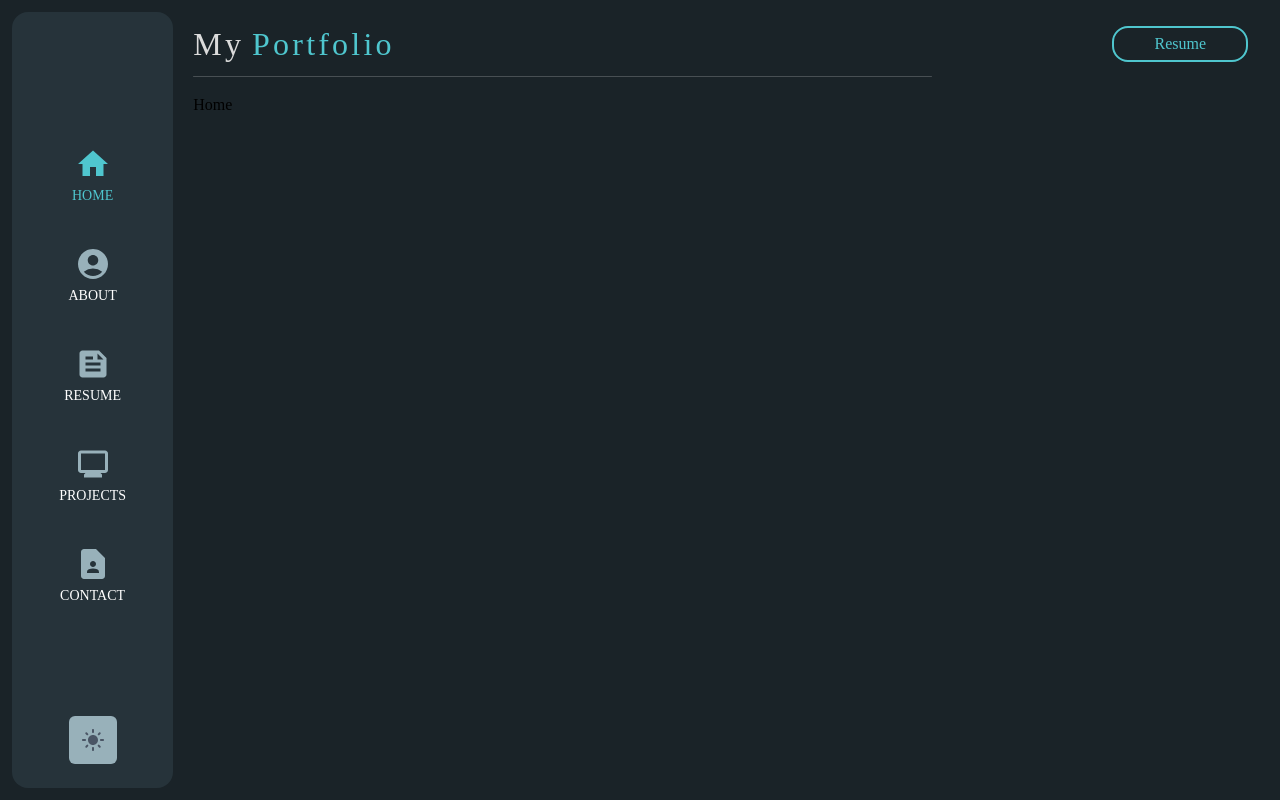
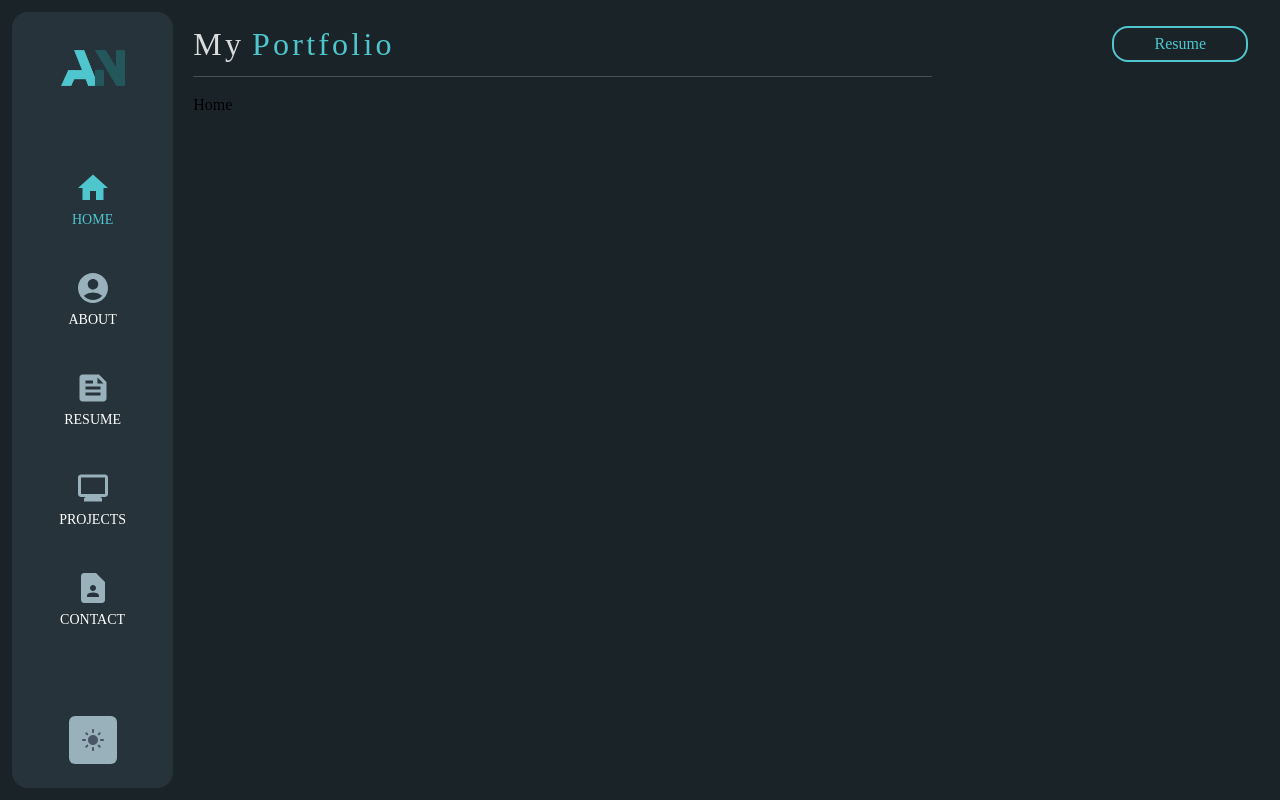
Before and after one commit to yannancls/portfolio, a React (Vite) app: page /home in a window 1280 px wide. Built offline with nearby package versions, Linux system fonts and the light colour scheme; a web font is replaced by a local one.

Commit message:
Update Logo

```diff
--- a/index.html
+++ b/index.html
@@ -1,13 +1,16 @@
 <!doctype html>
 <html lang="en">
+
 <head>
   <meta charset="UTF-8" />
-    <link rel="icon" type="image/svg+xml" href="/vite.svg" />
+  <link rel="icon" type="image/png" href="/src/assets/AN-logo.png" />
   <meta name="viewport" content="width=device-width, initial-scale=1.0" />
   <title>My Portfolio</title>
 </head>
+
 <body>
   <div id="root"></div>
   <script type="module" src="/src/main.jsx"></script>
 </body>
+
 </html>
--- a/src/layouts/Sidebar.jsx
+++ b/src/layouts/Sidebar.jsx
@@ -1,6 +1,7 @@
 import React from "react";
 import { Link, useLocation } from "react-router-dom";
 import DarkLightMode from "../components/DarkLightMode";
+import ANLogo from "../assets/AN-logo.png";
 import {
     MdHome,
     MdAccountCircle,
@@ -21,37 +22,37 @@ const Sidebar = () => {
     ];
 
     return (
-    <div className="flex flex-col justify-between items-center w-[185px] h-full bg-[#24575B] dark:bg-[#26333A] rounded-[1rem] py-6 transition-colors">
+        <div className="flex flex-col justify-between items-center w-[185px] h-full bg-[#133e41] dark:bg-[#26333A] rounded-[1rem] py-6 transition-colors overflow-y-auto">
 
-        <div className="flex-1 flex flex-col justify-center items-center space-y-10">
+            <div className="flex-shrink-0 mb-6">
+                <img src={ANLogo} alt="Logo" className="w-16 h-16 object-contain" />
+            </div>
+
+            <div className="flex-1 flex flex-col justify-center items-center gap-y-10">
                 {menuItems.map((item) => {
                     const isActive = location.pathname === item.path;
                     return (
                         <Link
                             to={item.path}
                             key={item.id}
-                        className={`flex flex-col items-center space-y-1 transition-all duration-300 group ${
-                        isActive ? "text-[#4FC6CE]" : "text-white"
+                            className={`flex flex-col items-center space-y-1 transition-all duration-300 group ${isActive ? "text-[#4FC6CE]" : "text-white"
                                 }`}
                         >
                             <item.icon
-                        className={`text-4xl transition-all duration-300 ${
-                            isActive ? "text-[#4FC6CE]" : "text-[#98B1BA] group-hover:text-[#4FC6CE]"
+                                className={`text-4xl transition-all duration-300 ${isActive ? "text-[#4FC6CE]" : "text-[#98B1BA] group-hover:text-[#4FC6CE]"
                                     }`}
                             />
                             <span className="text-sm transition-all duration-300">
                                 {item.title}
                             </span>
-                        {/* {item.id !== "contact" && (
-                            <hr className="w-[100px] border-t border-[#98B1BA] mb-2" />
-                        )} */}
                         </Link>
                     );
                 })}
             </div>
 
-
+            <div className="mt-10">
                 <DarkLightMode />
+            </div>
         </div>
     );
 };
```
Also changed, not shown: src/assets/AN-logo.png (added), src/assets/AN_logo.png (added). Lines whose indentation alone changed are shown as unchanged.
